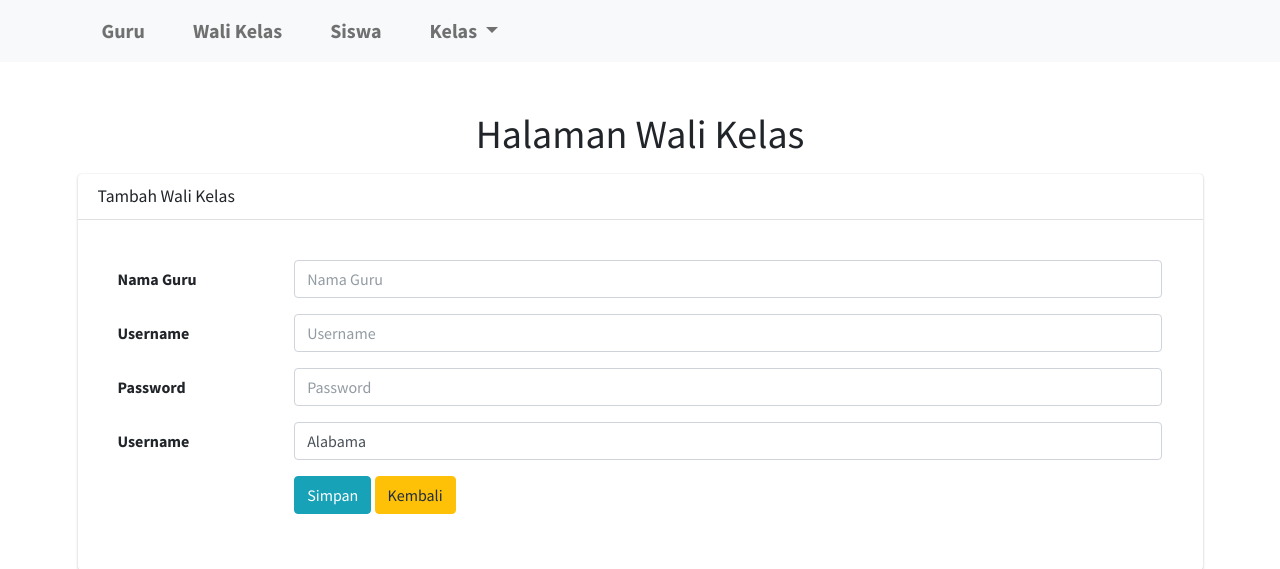
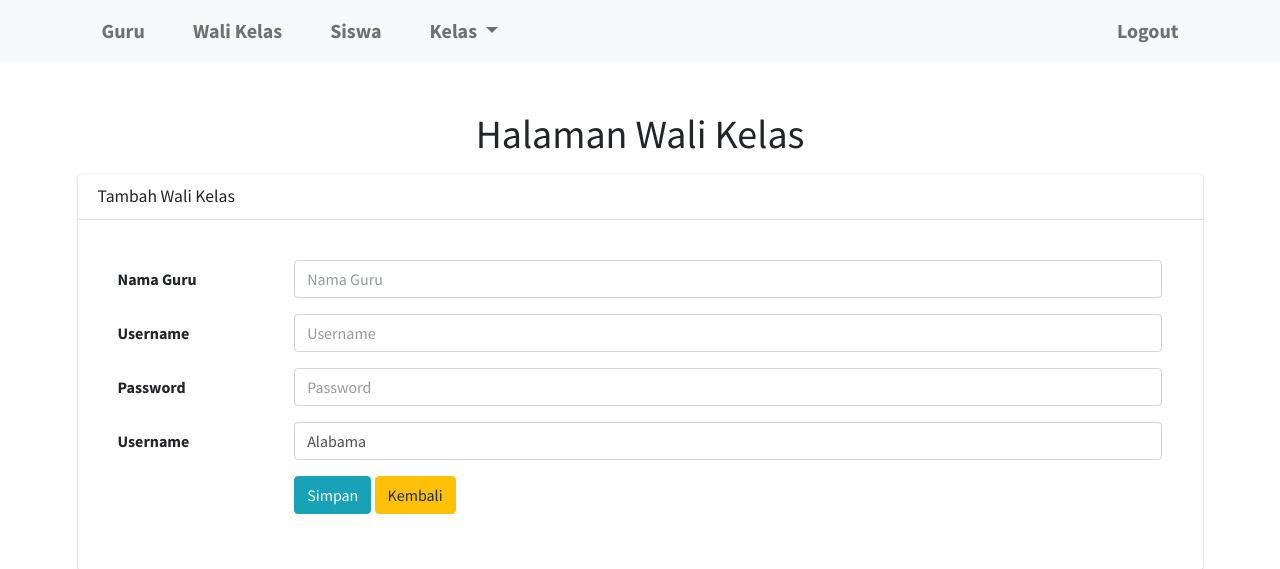
Before and after one commit to kuriyantoadi/eraport, a CodeIgniter app: page /eraport/C_admin/walas_tambah in a window 1280 px wide. Shown: the top 569 px of the page. Run offline with CodeIgniter, Linux system fonts and the light colour scheme; the visitor is signed in with stand-in values (Sample User, id 1); some libraries are stand-ins or nearby versions.

Commit message:
update logout menu

```diff
--- a/application/views/template/header-admin.php
+++ b/application/views/template/header-admin.php
@@ -58,6 +58,11 @@
             </ul>
           </li>
         </ul>
+        <ul class="navbar-nav ms-auto mb-2 mb-lg-0">
+            <li class="nav-item mx-2 fw-bold fs-5">
+                <a class="nav-link" href="#">Logout</a>
+            </li>
+        </ul>
         <!-- <form class="d-flex" role="search">
           <input class="form-control me-2" type="search" placeholder="Search" aria-label="Search">
           <button class="btn btn-outline-success" type="submit">Search</button>
--- a/application/views/template/header-admin1.php
+++ b/application/views/template/header-admin1.php
@@ -59,6 +59,11 @@
             </ul>
           </li>
         </ul>
+        <ul class="navbar-nav ms-auto mb-2 mb-lg-0">
+            <li class="nav-item mx-2 fw-bold fs-5">
+                <a class="nav-link" href="#">Logout</a>
+            </li>
+        </ul>
         <!-- <form class="d-flex" role="search">
           <input class="form-control me-2" type="search" placeholder="Search" aria-label="Search">
           <button class="btn btn-outline-success" type="submit">Search</button>
```
